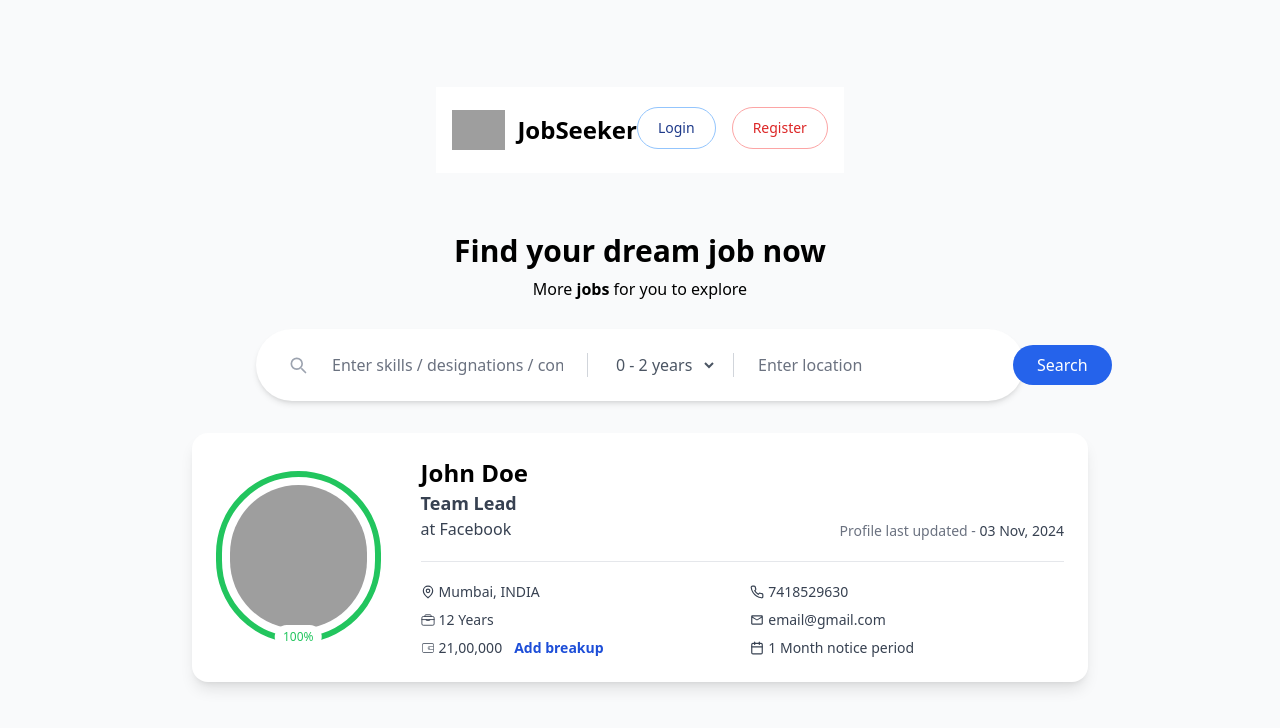
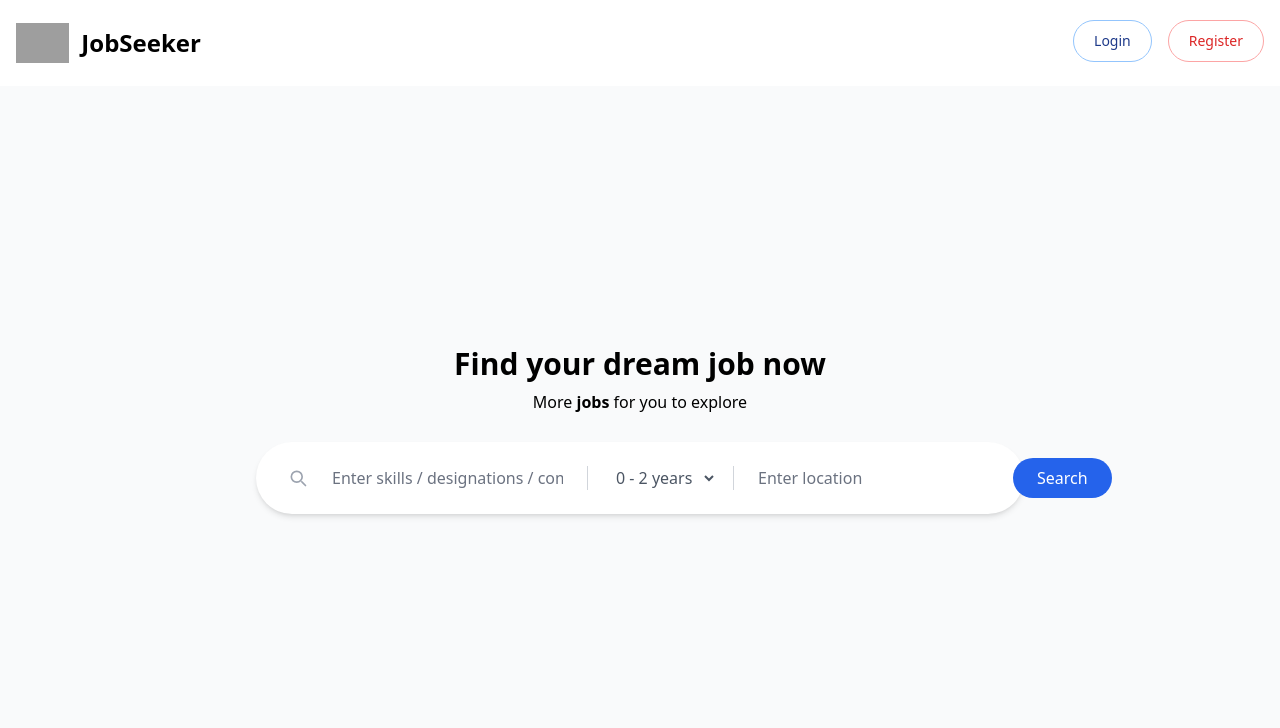
Before and after one commit to Anirudh-WB/JobSeaker, a React (Create React App) app: page / in a window 1280 px wide. Shown: the top 728 px of the page. Built offline with nearby package versions, Linux system fonts and the light colour scheme; grey boxes are pictures that could not be loaded.

Commit message:
react router dom

```diff
--- a/package.json
+++ b/package.json
@@ -9,6 +9,7 @@
     "react": "^18.3.1",
     "react-dom": "^18.3.1",
     "react-icons": "^5.3.0",
+    "react-router-dom": "^6.27.0",
     "react-scripts": "5.0.1",
     "web-vitals": "^2.1.4"
   },
--- a/src/App.jsx
+++ b/src/App.jsx
@@ -1,11 +1,16 @@
 import ProfilePage from "./components/ProfilePage/ProfilePage";
 import HomePage from "./components/HomePage/HomePage";
+import Navbar from "./components/NavBar/Navbar";
+import { Route, Routes } from "react-router-dom";
 
 function App() {
   return (
     <div className="App bg-gray-50 h-screen w-screen overflow-auto flex flex-col justify-center items-center">
-      <HomePage/>
-      <ProfilePage />
+      <Navbar />
+      <Routes>
+        <Route path="/" element={<HomePage />} />
+        <Route path="/profile" element={<ProfilePage />} />
+      </Routes>
     </div>
   );
 }
--- a/src/components/HomePage/HomePage.jsx
+++ b/src/components/HomePage/HomePage.jsx
@@ -1,18 +1,20 @@
 import React from "react";
-import Navbar from "../NavBar/navbar";
+import Navbar from "../NavBar/Navbar";
 import SearchBar from "./SearchBar";
 
 function HomePage() {
   return (
     <>
-    <Navbar/>
-        <div class="text-center p-5 mt-10">
-            <h1 className="text-black text-3xl font-bold ">Find your dream job now</h1>
-            <p className="p-2">
-            More <span className="text-black font-semibold">jobs</span> for you to explore
-            </p>
-        </div>
-        <SearchBar/>
+      <div class="text-center p-5 mt-10">
+        <h1 className="text-black text-3xl font-bold ">
+          Find your dream job now
+        </h1>
+        <p className="p-2">
+          More <span className="text-black font-semibold">jobs</span> for you to
+          explore
+        </p>
+      </div>
+      <SearchBar />
     </>
   );
 }
--- a/src/components/NavBar/navbar.jsx
+++ b/src/components/NavBar/navbar.jsx
@@ -2,11 +2,17 @@ import React from "react";
 
 function Navbar() {
   return (
-    <nav class="bg-white border-gray-200 dark:bg-slate-200">
+    <nav class="bg-white border-gray-200 dark:bg-slate-200 w-full top-0 absolute">
       <div class="max-w-screen-xl flex flex-wrap items-center justify-between mx-auto p-4">
-        <a href="https://flowbite.com/" class="flex items-center space-x-3 rtl:space-x-reverse">
-            <img src="https://flowbite.com/docs/images/logo.svg" class="h-10" alt="Flowbite Logo" />
-            <span class="self-center text-2xl font-semibold whitespace-nowrap dark:text-black">JobSeeker</span>
+        <a href="/" class="flex items-center space-x-3 rtl:space-x-reverse">
+          <img
+            src="https://flowbite.com/docs/images/logo.svg"
+            class="h-10"
+            alt="Flowbite Logo"
+          />
+          <span class="self-center text-2xl font-semibold whitespace-nowrap dark:text-black">
+            JobSeeker
+          </span>
         </a>
 
         <button
@@ -14,22 +20,44 @@ function Navbar() {
           class="inline-flex items-center p-2 ml-3 text-sm text-gray-500 rounded-lg md:hidden hover:bg-gray-100 focus:outline-none focus:ring-2 focus:ring-gray-200 dark:text-gray-400 dark:hover:bg-gray-700 dark:focus:ring-gray-600"
           aria-controls="navbar-menu"
           aria-expanded="false"
-            onclick="{document.getElementById('navbar-menu').classList.toggle('hidden')}">
+          onclick="{document.getElementById('navbar-menu').classList.toggle('hidden')}"
+        >
           <span class="sr-only">Open main menu</span>
-            <svg class="w-6 h-6" fill="currentColor" viewBox="0 0 20 20" xmlns="http://www.w3.org/2000/svg">
-                <path fill-rule="evenodd" d="M3 5h14a1 1 0 010 2H3a1 1 0 110-2zm0 6h14a1 1 0 010 2H3a1 1 0 110-2zm0 6h14a1 1 0 010 2H3a1 1 0 110-2z" clip-rule="evenodd"></path>
+          <svg
+            class="w-6 h-6"
+            fill="currentColor"
+            viewBox="0 0 20 20"
+            xmlns="http://www.w3.org/2000/svg"
+          >
+            <path
+              fill-rule="evenodd"
+              d="M3 5h14a1 1 0 010 2H3a1 1 0 110-2zm0 6h14a1 1 0 010 2H3a1 1 0 110-2zm0 6h14a1 1 0 010 2H3a1 1 0 110-2z"
+              clip-rule="evenodd"
+            ></path>
           </svg>
         </button>
 
-        <div id="navbar-menu" class="hidden w-full md:flex md:items-center md:w-auto">
+        <div
+          id="navbar-menu"
+          class="hidden w-full md:flex md:items-center md:w-auto"
+        >
           <div class="mt-1 flex space-x-2">
-                <button type="button" class="text-blue-900 bg-white border border-blue-300 focus:outline-none hover:bg-blue-100 focus:ring-4 focus:ring-blue-100 font-medium rounded-full text-sm px-5 py-2.5 me-2 mb-2 dark:bg-blue-800 dark:text-white dark:border-blue-600 dark:hover:bg-blue-700 dark:hover:border-blue-600 dark:focus:ring-blue-700">Login</button>
-                <button type="button" class="text-red-600 bg-white border border-red-300 focus:outline-none hover:bg-red-100 focus:ring-4 focus:ring-red-100 font-medium rounded-full text-sm px-5 py-2.5 me-2 mb-2 dark:bg-red-800 dark:text-white dark:border-red-600 dark:hover:bg-gray-700 dark:hover:border-gray-600 dark:focus:ring-gray-700">Register</button>
+            <button
+              type="button"
+              class="text-blue-900 bg-white border border-blue-300 focus:outline-none hover:bg-blue-100 focus:ring-4 focus:ring-blue-100 font-medium rounded-full text-sm px-5 py-2.5 me-2 mb-2 dark:bg-blue-800 dark:text-white dark:border-blue-600 dark:hover:bg-blue-700 dark:hover:border-blue-600 dark:focus:ring-blue-700"
+            >
+              Login
+            </button>
+            <button
+              type="button"
+              class="text-red-600 bg-white border border-red-300 focus:outline-none hover:bg-red-100 focus:ring-4 focus:ring-red-100 font-medium rounded-full text-sm px-5 py-2.5 me-2 mb-2 dark:bg-red-800 dark:text-white dark:border-red-600 dark:hover:bg-gray-700 dark:hover:border-gray-600 dark:focus:ring-gray-700"
+            >
+              Register
+            </button>
           </div>
         </div>
       </div>
     </nav>
-
   );
 }
 
--- a/src/index.js
+++ b/src/index.js
@@ -1,11 +1,14 @@
-import React from 'react';
-import ReactDOM from 'react-dom/client';
-import './index.css';
-import App from './App';
+import React from "react";
+import ReactDOM from "react-dom/client";
+import "./index.css";
+import App from "./App";
+import { BrowserRouter } from "react-router-dom";
 
-const root = ReactDOM.createRoot(document.getElementById('root'));
+const root = ReactDOM.createRoot(document.getElementById("root"));
 root.render(
   <React.StrictMode>
-    <App />
+    <BrowserRouter>
+      <App />
+    </BrowserRouter>
   </React.StrictMode>
 );
```
Also changed, not shown: 1 other file (tests, documents, lock files or other folders). Lines whose indentation alone changed are shown as unchanged.
